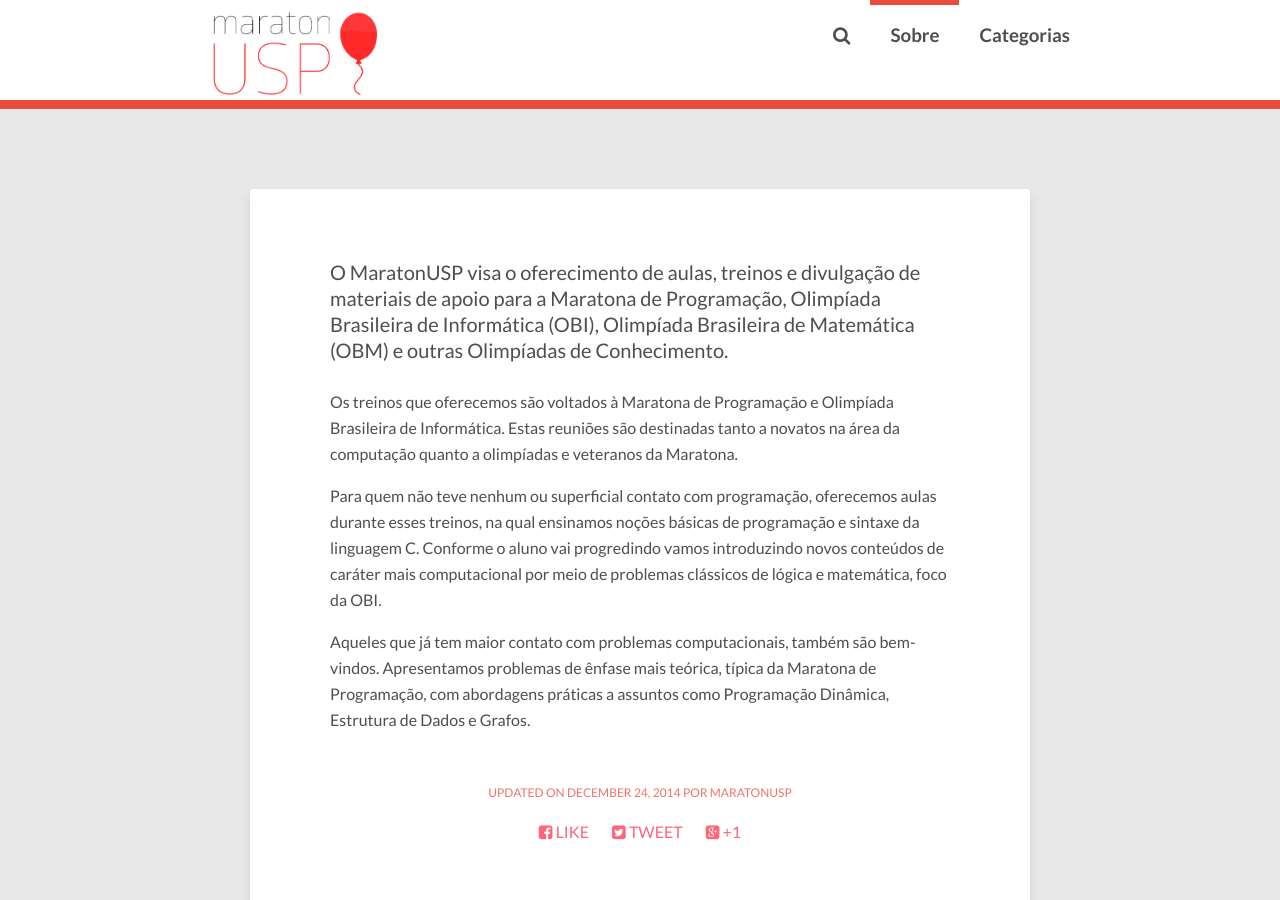
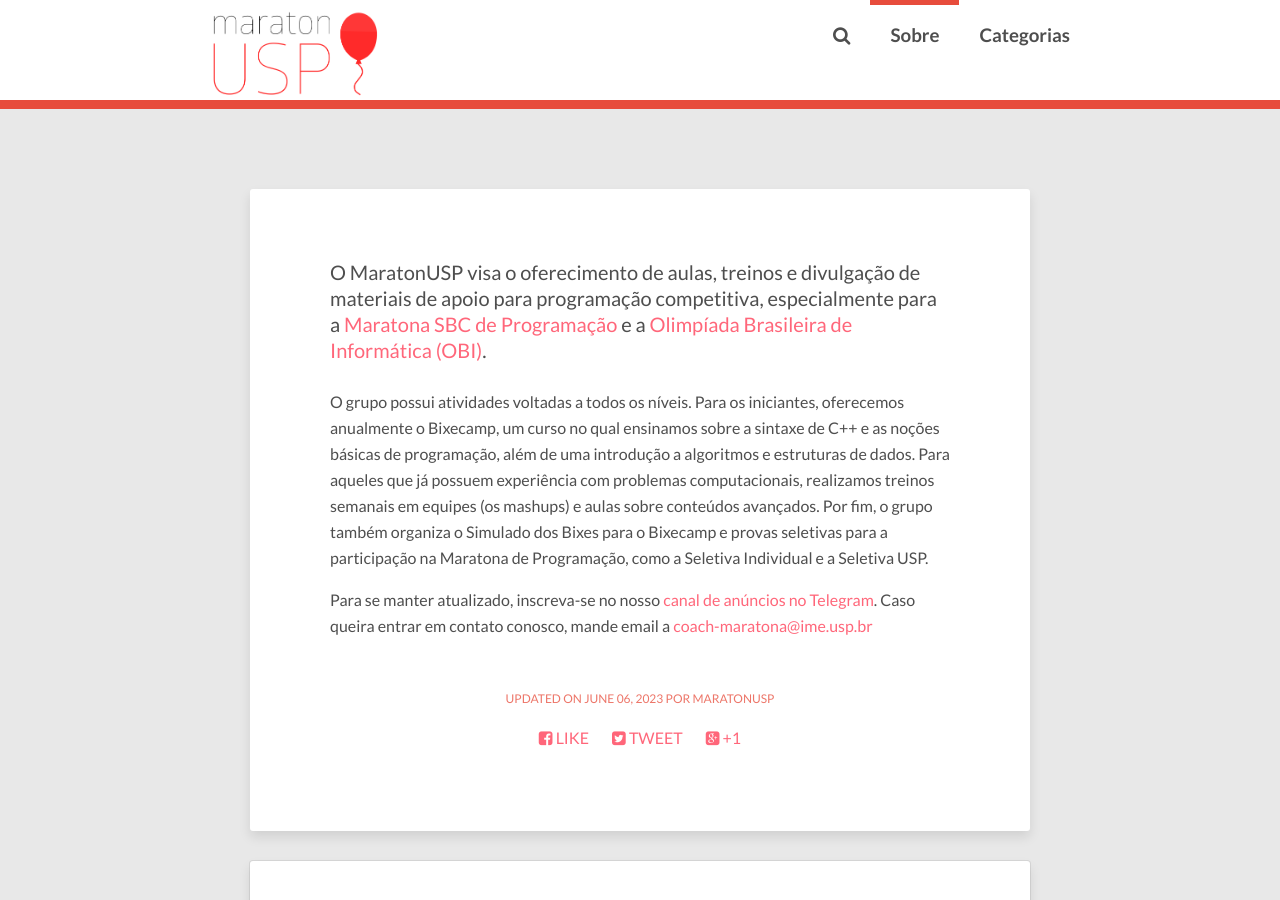
Before and after one commit to maratonusp/blog, a Jekyll site: the page built from about/index.md, in a window 1280 px wide and 900 px high, scrolled down 241 px. Built offline with Jekyll 4.4.1, drawn with Linux system fonts in a browser that asks for light colours; nearby versions of some CDN libraries; comment, search, counter and statistics services are not loaded.

Commit message:
Atualiza página Sobre

```diff
--- a/about/index.md
+++ b/about/index.md
@@ -2,12 +2,11 @@
 title: Sobre o MaratonUSP
 layout: page
 comments: true
-modified: '2014-12-24 00:00:00'
+modified: '2023-06-06 13:00:00'
 ---
-O MaratonUSP visa o oferecimento de aulas, treinos e divulgação de materiais de apoio para a Maratona de Programação, Olimpíada Brasileira de Informática (OBI), Olimpíada Brasileira de Matemática (OBM) e outras Olimpíadas de Conhecimento.
+O MaratonUSP visa o oferecimento de aulas, treinos e divulgação de materiais de apoio para programação competitiva, especialmente para a [Maratona SBC de Programação](http://maratona.sbc.org.br) e a [Olimpíada Brasileira de Informática (OBI)](https://olimpiada.ic.unicamp.br).
 
-Os treinos que oferecemos são voltados à Maratona de Programação e Olimpíada Brasileira de Informática. Estas reuniões são destinadas tanto a novatos na área da computação quanto a olimpíadas e veteranos da Maratona.
+O grupo possui atividades voltadas a todos os níveis. Para os iniciantes, oferecemos anualmente o Bixecamp, um curso no qual ensinamos sobre a sintaxe de C++ e as noções básicas de programação, além de uma introdução a algoritmos e estruturas de dados. Para aqueles que já possuem experiência com problemas computacionais, realizamos treinos semanais em equipes (os mashups) e aulas sobre conteúdos avançados. Por fim, o grupo também organiza o Simulado dos Bixes para o Bixecamp e provas seletivas para a participação na Maratona de Programação, como a Seletiva Individual e a Seletiva USP.
 
-Para quem não teve nenhum ou superficial contato com programação, oferecemos aulas durante esses treinos, na qual ensinamos noções básicas de programação e sintaxe da linguagem C. Conforme o aluno vai progredindo vamos introduzindo novos conteúdos de caráter mais computacional por meio de problemas clássicos de lógica e matemática, foco da OBI.
-
-Aqueles que já tem maior contato com problemas computacionais, também são bem-vindos. Apresentamos problemas de ênfase mais teórica, típica da Maratona de Programação, com abordagens práticas a assuntos como Programação Dinâmica, Estrutura de Dados e Grafos.
+Para se manter atualizado, inscreva-se no nosso [canal de anúncios no Telegram](https://t.me/maratonusp).
+Caso queira entrar em contato conosco, mande email a [coach-maratona@ime.usp.br](mailto://coach-maratona@ime.usp.br)
```
